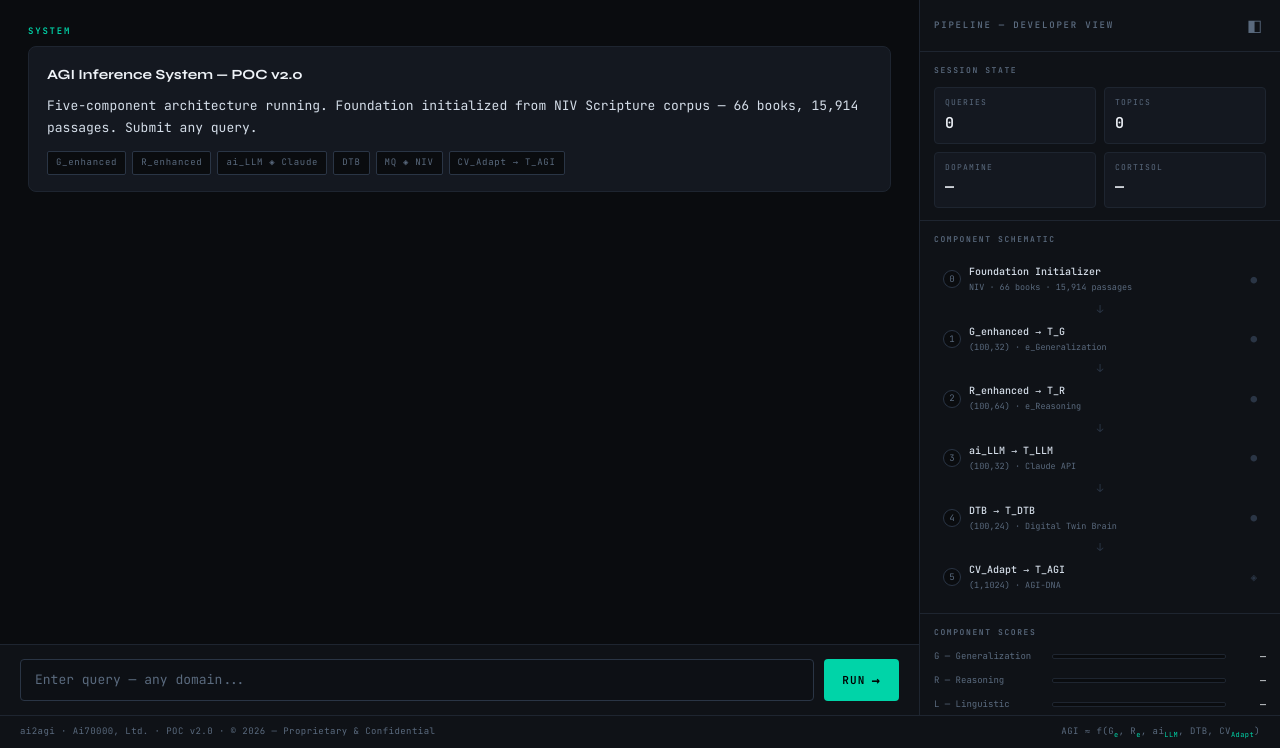
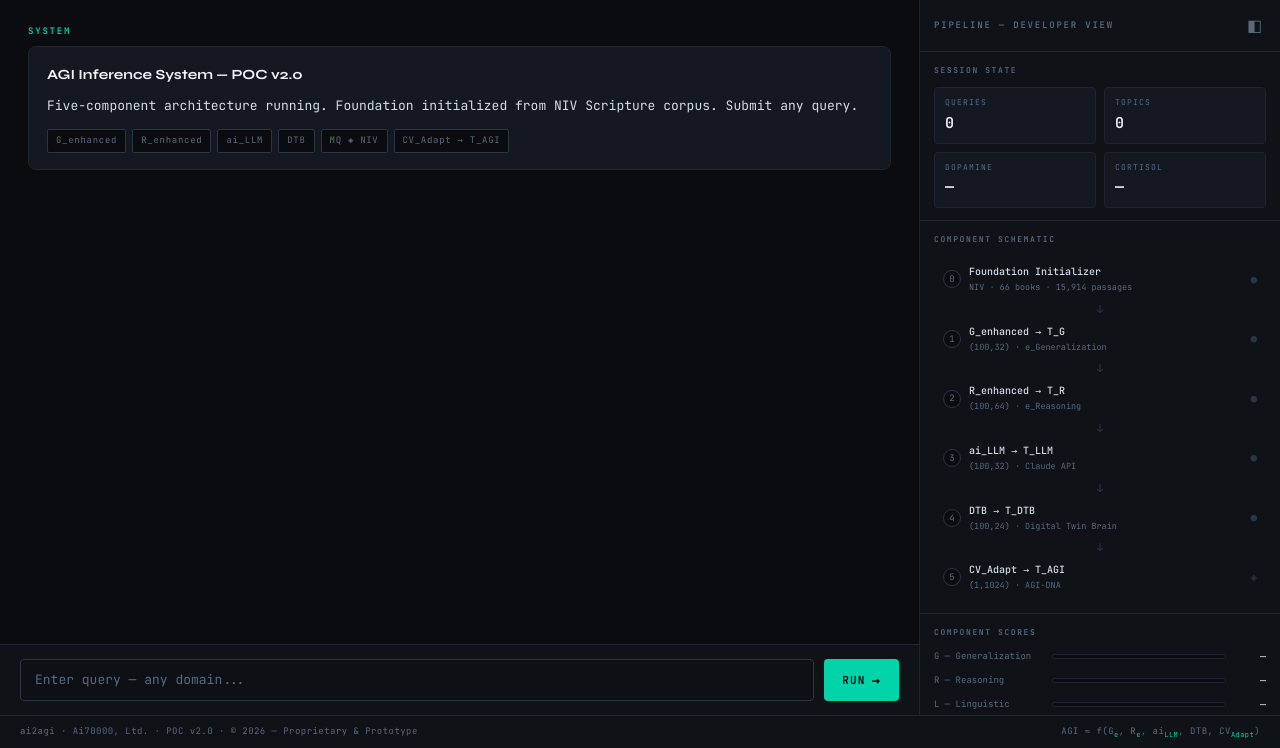
Before and after one commit to Osterneck/ai2agi, a Flask app: page / in a window 1280 px wide. Shown: the part 52-800 px from the top of the page. Run offline with Flask 3, Linux system fonts and the light colour scheme.

Commit message:
Update index.html

```diff
--- a/templates/index.html
+++ b/templates/index.html
@@ -44,11 +44,11 @@
         <div class="msg-label">SYSTEM</div>
         <div class="msg-content">
           <p class="welcome-title">AGI Inference System — POC v2.0</p>
-          <p>Five-component architecture running. Foundation initialized from NIV Scripture corpus — 66 books, 15,914 passages. Submit any query.</p>
+          <p>Five-component architecture running. Foundation initialized from NIV Scripture corpus. Submit any query.</p>
           <div class="component-pills">
             <span class="pill" id="pill-G">G_enhanced</span>
             <span class="pill" id="pill-R">R_enhanced</span>
-            <span class="pill" id="pill-LLM">ai_LLM ◈ Claude</span>
+            <span class="pill" id="pill-LLM">ai_LLM</span>
             <span class="pill" id="pill-DTB">DTB</span>
             <span class="pill" id="pill-MQ">MQ ◈ NIV</span>
             <span class="pill" id="pill-CV">CV_Adapt → T_AGI</span>
@@ -197,7 +197,7 @@
 
 <!-- ═══════════════════════════════ FOOTER ═══════════════════════════════ -->
 <footer class="site-footer">
-  <span>ai2agi · Ai70000, Ltd. · POC v2.0 · © 2026 — Proprietary &amp; Confidential</span>
+  <span>ai2agi · Ai70000, Ltd. · POC v2.0 · © 2026 — Proprietary &amp; Prototype</span>
   <span>AGI ≈ f(G<sub>e</sub>, R<sub>e</sub>, ai<sub>LLM</sub>, DTB, CV<sub>Adapt</sub>)</span>
 </footer>
 
```
